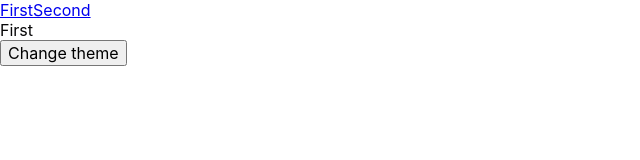
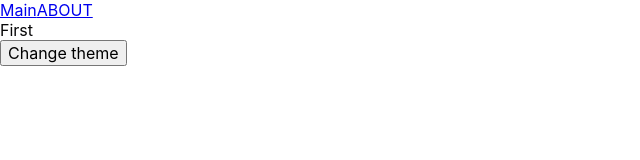
Before and after one commit to skitchen1992/InfoPortal, a React app: page / in a window 1280 px wide. Shown: the top 160 px of the page, without its empty margins (0-640 px from the left). Built offline with nearby package versions, Linux system fonts and the light colour scheme.

Commit message:
added router config

```diff
--- a/src/app/App.tsx
+++ b/src/app/App.tsx
@@ -1,24 +1,19 @@
-import {FC, Suspense} from 'react';
+import {FC} from 'react';
 import "./styles/index.scss"
-import {Link, Route, Routes} from "react-router-dom";
+import {Link} from "react-router-dom";
 import {classNames} from "shared/lib/classNames";
 import {useTheme} from "app/providers/ThemeProvider";
-import {FirstPage} from "pages/First";
-import {SecondPage} from "pages/Second";
+import {RoutePath} from "shared/config/routeConfig/routeConfig";
+import {AppRouter} from "app/providers/router";
 
 const App: FC = () => {
     const {theme, toggleTheme} = useTheme()
 
     return (
         <div className={classNames("app", {}, [theme])}>
-            <Link to={"/"}>First</Link>
-            <Link to={"/second"}>Second</Link>
-            <Suspense fallback={<div>Loading</div>}>
-                <Routes>
-                    <Route path={"/"} element={<FirstPage/>}/>
-                    <Route path={"/second"} element={<SecondPage/>}/>
-                </Routes>
-            </Suspense>
+            <Link to={RoutePath.main}>Main</Link>
+            <Link to={RoutePath.about}>ABOUT</Link>
+            <AppRouter/>
             <button onClick={toggleTheme}>Change theme</button>
         </div>
     );
--- /dev/null
+++ b/src/app/providers/router/index.ts
@@ -0,0 +1,4 @@
+import AppRouter from "./ui/AppRouter";
+
+
+export {AppRouter}
--- /dev/null
+++ b/src/app/providers/router/ui/AppRouter.tsx
@@ -0,0 +1,16 @@
+import {FC, Suspense} from 'react';
+import {Route, Routes} from "react-router-dom";
+import {routeConfig} from "shared/config/routeConfig/routeConfig";
+
+const AppRouter: FC = () => {
+
+    return (
+        <Suspense fallback={<div>Loading</div>}>
+            <Routes>
+                {Object.values(routeConfig).map(({path, element}) => <Route key={path} path={path} element={element}/>)}
+            </Routes>
+        </Suspense>
+    );
+};
+
+export default AppRouter;
--- /dev/null
+++ b/src/shared/config/routeConfig/routeConfig.tsx
@@ -0,0 +1,24 @@
+import {RouteProps} from "react-router-dom";
+import {FirstPage} from "pages/First";
+import {SecondPage} from "pages/Second";
+
+export enum APP_ROUTES {
+    MAIN = "main",
+    ABOUT = "about"
+}
+
+export const RoutePath: Record<APP_ROUTES, string> = {
+    [APP_ROUTES.MAIN]: "/",
+    [APP_ROUTES.ABOUT]: "about",
+}
+
+export const routeConfig: Record<APP_ROUTES, RouteProps> = {
+    [APP_ROUTES.MAIN]: {
+        path: RoutePath.main,
+        element: <FirstPage/>
+    },
+    [APP_ROUTES.ABOUT]: {
+        path: RoutePath.about,
+        element: <SecondPage/>
+    }
+}
```
